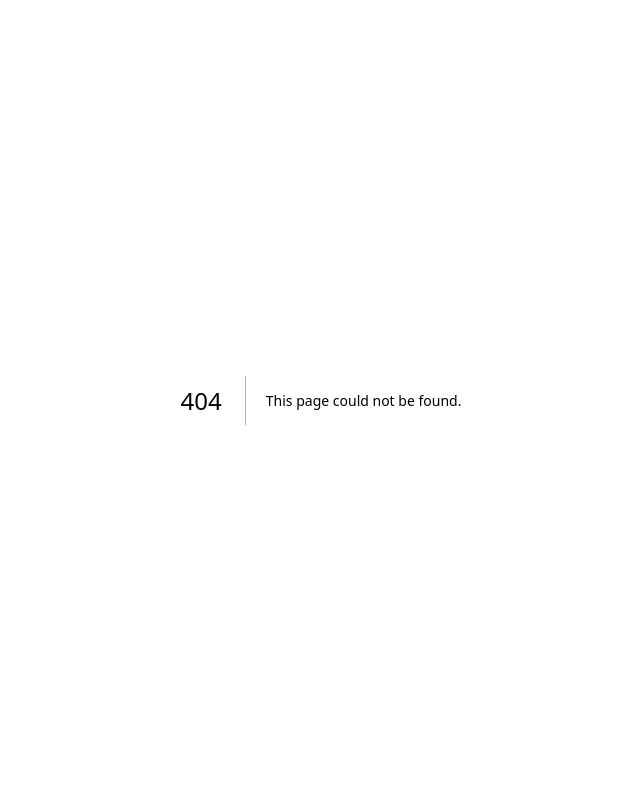
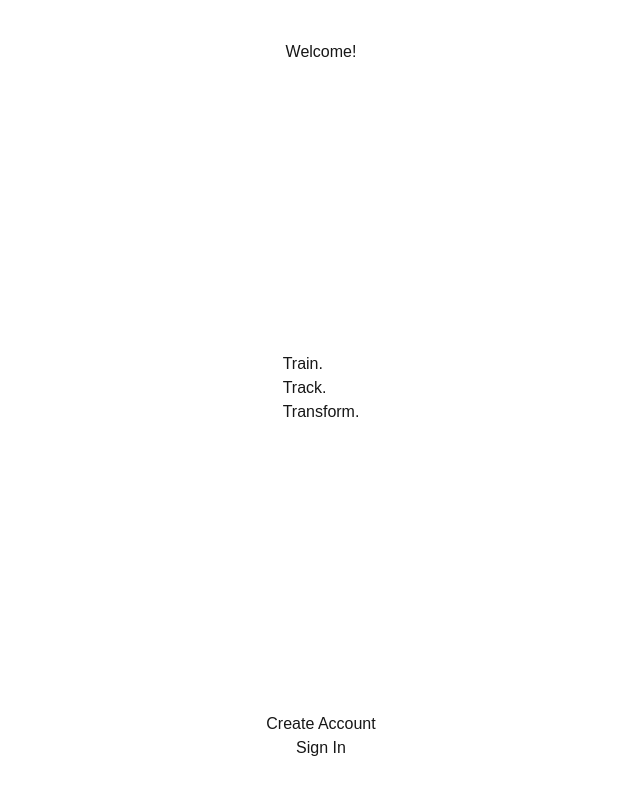
Before and after one commit to josh-peters-99/kratos-v2, a Next.js app: page /welcome in a window 1280 px wide. Before the commit this address had no page. Shown: the top 794 px of the page, without its empty margins (319-959 px from the left). Built offline with nearby package versions, Linux system fonts and the light colour scheme.

Commit message:
added styling to welcome screen

```diff
--- a/app/auth/signin/page.js
+++ b/app/auth/signin/page.js
@@ -13,12 +13,14 @@ export default function SignIn() {
     };
 
     return (
-        <form onSubmit={handleSubmit}>
+        <main className="w-full h-screen flex">
+            <form onSubmit={handleSubmit} className="flex-grow flex flex-col gap-5 justify-center items-center px-10">
                 <input
                     type="email"
                     value={email}
                     onChange={(e) => setEmail(e.target.value)}
                     placeholder="Email"
+                    className="w-full h-10 rounded-md text-black px-3"
                     required
                 />
                 <input
@@ -26,9 +28,11 @@ export default function SignIn() {
                     value={password}
                     onChange={(e) => setPassword(e.target.value)}
                     placeholder="Password"
+                    className="w-full h-10 rounded-md text-black px-3"
                     required
                 />
                 <button type="submit">Sign In</button>
             </form>
+        </main>
     );
 }
--- /dev/null
+++ b/app/welcome/page.js
@@ -0,0 +1,21 @@
+export default function Welcome() {
+    return (
+        <main className="w-full h-screen flex flex-col justify-between px-5 items-center py-10">
+            <div>
+                <h1>Welcome!</h1>
+            </div>
+
+            <div className="flex flex-col">
+                <h2>Train.</h2>
+                <h2>Track.</h2>
+                <h2>Transform.</h2>
+            </div>
+
+            <div className="flex flex-col">
+                <button>Create Account</button>
+                <button>Sign In</button>
+            </div>
+
+        </main>
+    )
+}
```
Also changed, not shown: middleware.js (+20 -0 lines). Lines whose indentation alone changed are shown as unchanged.
